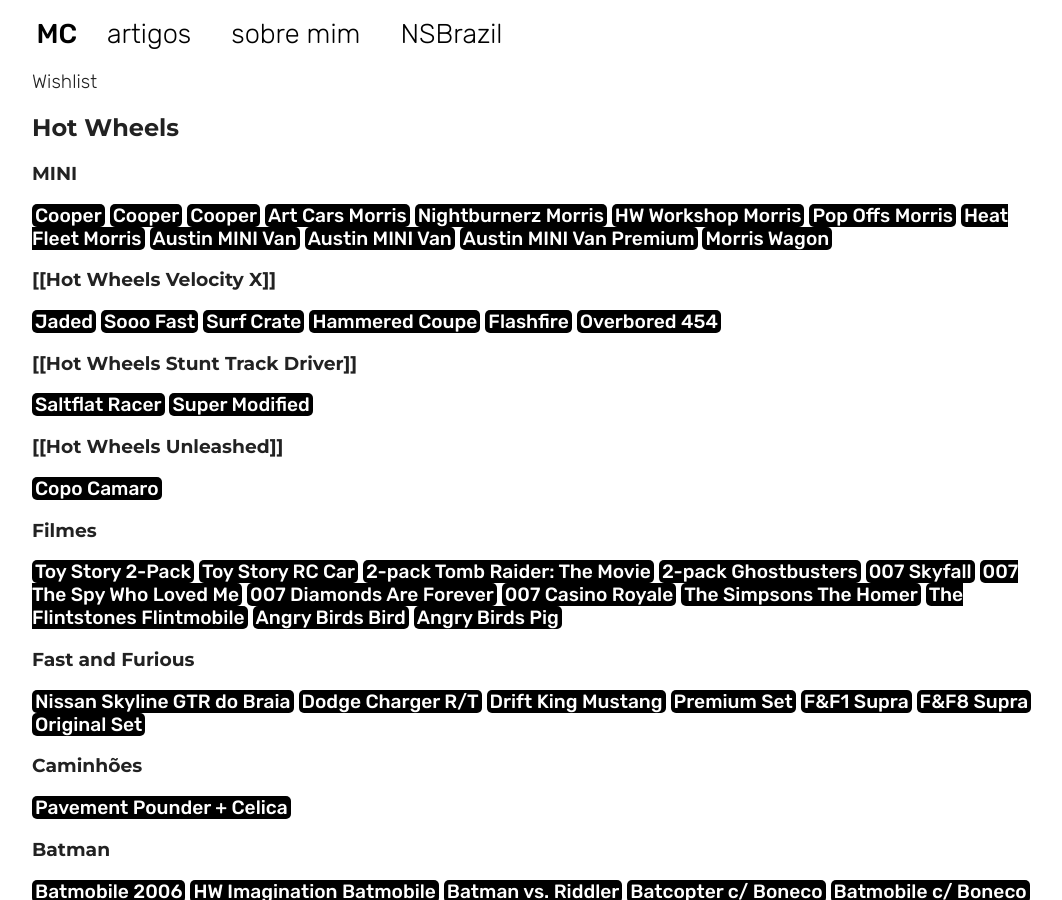
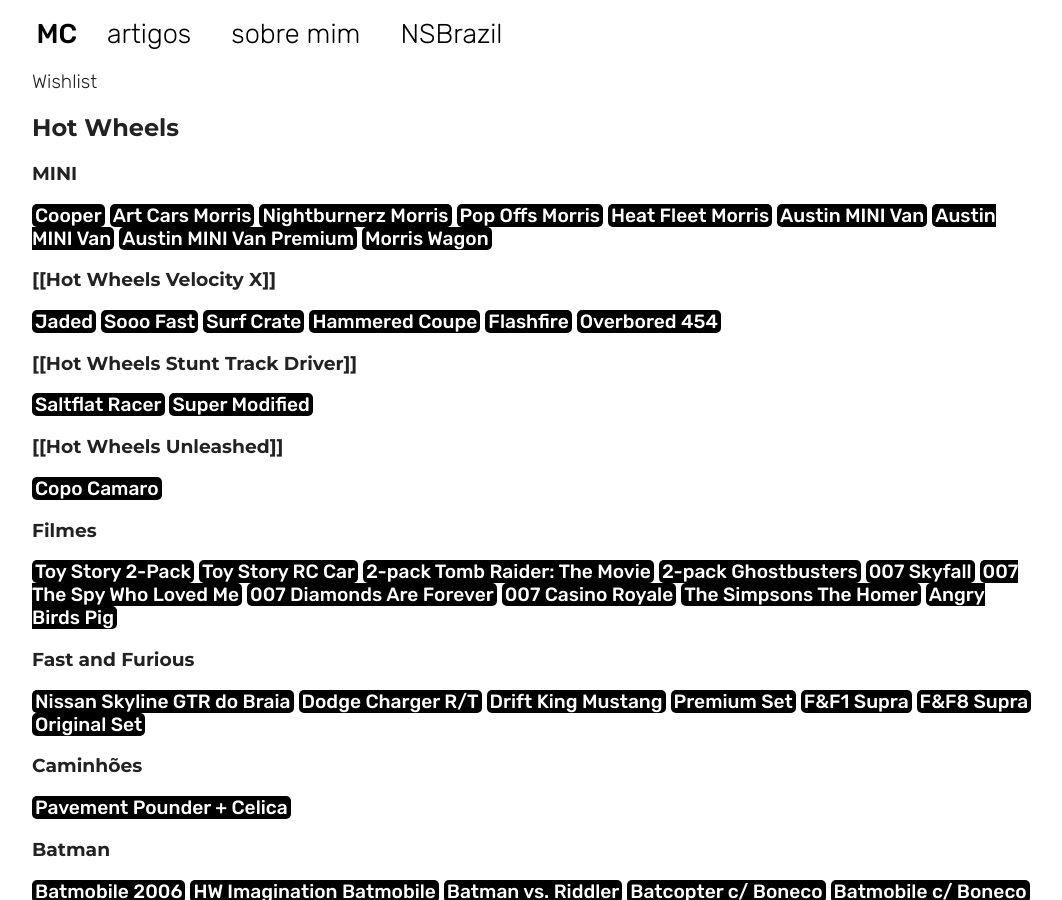
Before and after one commit to loloop/loloop.github.io, a Jekyll site: the page built from wishlist/index.md, in a window 1280 px wide and 900 px high. Shown: the whole window, without its empty margins (108-1170 px from the left). Built offline with Jekyll 4.4.1, drawn with Linux system fonts in a browser that asks for light colours; some of the changed text lies outside the part shown.

Commit message:
Update index.md

```diff
--- a/wishlist/index.md
+++ b/wishlist/index.md
@@ -7,11 +7,8 @@
 ## Hot Wheels
 ### MINI
 [Cooper](https://arteemminiaturas.com.br/website/loja_detalhes.asp?loja_cat=&loja_sub=&loja_item=9597)
-[Cooper](https://arteemminiaturas.com.br/website/loja_detalhes.asp?loja_cat=&loja_sub=&loja_item=9448)
-[Cooper](https://universohotwheels.com.br/product-page/hot-wheels-premiere-mini-challenge/)
 [Art Cars Morris](https://universohotwheels.com.br/product-page/hot-wheels-art-cars-morris-mini-2/)
 [Nightburnerz Morris](https://universohotwheels.com.br/product-page/hot-wheels-nightburnerz-morris-mini-2/)
-[HW Workshop Morris](https://universohotwheels.com.br/product-page/embalagem-danificada-hot-wheels-workshop-morris-mini/)
 [Pop Offs Morris](https://universohotwheels.com.br/product-page/hot-wheels-pop-offs-morris-mini/)
 [Heat Fleet Morris](https://universohotwheels.com.br/product-page/hot-wheels-heat-fleet-morris-mini/)
 [Austin MINI Van](https://universohotwheels.com.br/product-page/hot-wheels-city-works-67-austin-mini-van/)
@@ -45,8 +42,6 @@
 [007 Diamonds Are Forever](https://arteemminiaturas.com.br/website/loja_detalhes.asp?loja_cat=&loja_sub=&loja_item=14073)
 [007 Casino Royale](https://arteemminiaturas.com.br/website/loja_detalhes.asp?loja_cat=&loja_sub=&loja_item=13382)
 [The Simpsons The Homer](https://arteemminiaturas.com.br/website/loja_detalhes.asp?loja_cat=&loja_sub=&loja_item=13380)
-[The Flintstones Flintmobile](https://arteemminiaturas.com.br/website/loja_detalhes.asp?loja_cat=&loja_sub=&loja_item=11403)
-[Angry Birds Bird](https://arteemminiaturas.com.br/website/loja_detalhes.asp?loja_cat=&loja_sub=&loja_item=10936)
 [Angry Birds Pig](https://universohotwheels.com.br/product-page/hot-wheels-city-angry-birds-2/)
 
 ### Fast and Furious
```
Also changed, not shown: other parts of wishlist/index.md (+0 -2 lines).
